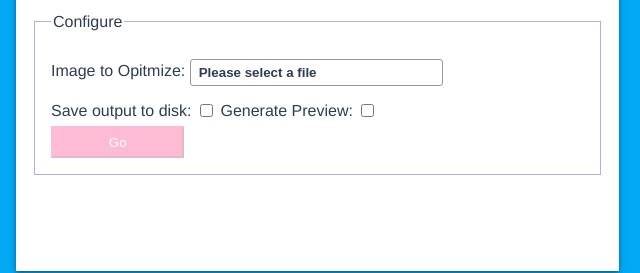
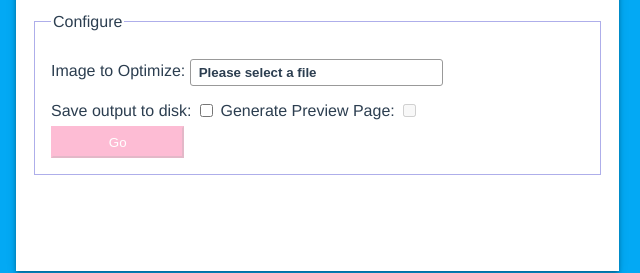
Before and after one commit to PaulKinlan/just-gimme-an-img, a website built with Vite: page index.html in a window 1280 px wide. Shown: the part 243-516 px from the top of the page, 0-640 px from the left. Built offline with nearby package versions, Linux system fonts and the light colour scheme.

Commit message:
Spelling and disable.

```diff
--- a/index.html
+++ b/index.html
@@ -41,10 +41,10 @@
           </ul>
           <fieldset>
             <legend>Configure</legend>
-          <label for="fileSelect">Image to Opitmize: <input type="file" id="fileSelect" accept="image/*"></label>
+          <label for="fileSelect">Image to Optimize: <input type="file" id="fileSelect" accept="image/*"></label>
           <div>
             <label for="saveOutput">Save output to disk: <input type="checkbox" id="save"></label>
-            <label for="generatePreview">Generate Preview: <input type="checkbox" id="generatePreview"></label>
+            <label for="generatePreview">Generate Preview Page: <input type="checkbox" id="generatePreview" disabled></label>
           </div>
           <button id="goButton" disabled>Go</button>
           </fieldset>
```
